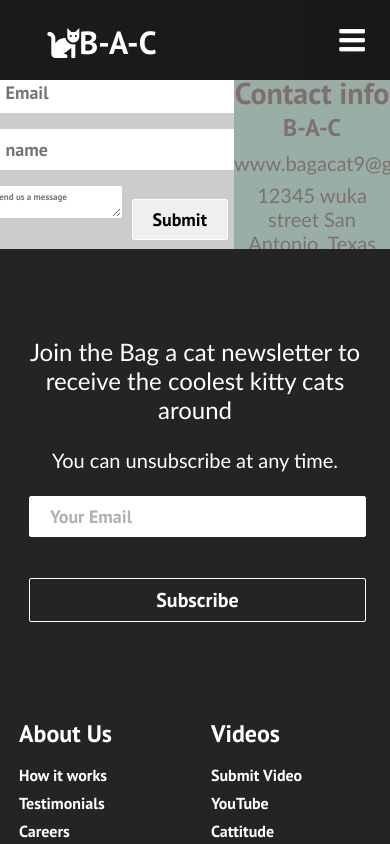
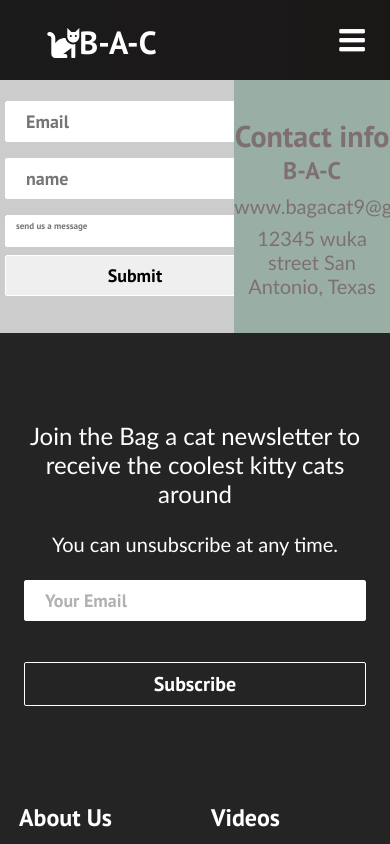
Before and after one commit to steverodrig/Bag-a-Cat, a React (Create React App) app in the folder client/: page /contact in a window 390 px wide. Shown: the top 844 px of the page. Built offline with nearby package versions, Linux system fonts and the light colour scheme.

Commit message:
i think i fixed my shiit

```diff
--- a/client/src/component/Nav/nav.css
+++ b/client/src/component/Nav/nav.css
@@ -63,6 +63,7 @@
   .prof-img {
     border-radius: 50%;
     height: 60%;
+    width: 20%;
   }
 
   .logoutBtn {
--- a/client/src/component/catboxing.css
+++ b/client/src/component/catboxing.css
@@ -1,3 +1,3 @@
-img {
+img.catboxing {
     width: 100%;
 }
--- a/client/src/component/catboxing.js
+++ b/client/src/component/catboxing.js
@@ -3,7 +3,7 @@ import '../component/catboxing.css'
 
 function Catboxing() {
     return (
-        <div>
+        <div className='catboxing'>
           <img src='/images/catboxing8p11.png'
           srcSet='/images/catboxing8p11.png,
                   /images/catboxing8p11-1000.png,
--- a/client/src/component/contact.css
+++ b/client/src/component/contact.css
@@ -3,7 +3,8 @@
     height: 35vh;
     width: 60%;
     display: flex;
-    flex-direction: column;
+    flex-wrap: wrap;
+    flex-direction: row;
     justify-content: center;
     align-items: center;
     box-shadow: inset 0 0 0 1000px rgba(0, 0, 0, 0.2);
@@ -16,7 +17,7 @@
     width: 40%;
     display: flex;
     flex-direction: row;
-    justify-content: left;
+    justify-content: center;
     float: left;
     align-items: center;
     flex-wrap: wrap;
@@ -33,18 +34,19 @@
     display: flex;
     flex-direction: column;
     justify-content: center;
-
-
-
     box-shadow: inset 0 0 0 1000px rgba(0, 0, 0, 0.2);
     object-fit: contain;
 
 
   }
+  .ourInfo-container{
+    align-items: center;
+  }
 
   .ourInfo-container > h1 {
     color: rgb(126, 112, 112);
     font-size: 50px;
+
 
   }
   .ourInfo-container > h3 {
@@ -83,8 +85,10 @@
     border: 1px solid #fff;
 
   }
-  form {
-      margin-left: 5px;
+  form.customer-info {
+      margin-left: 50px;
+      display: flex;
+      flex-direction: column;
   }
 
 
@@ -117,7 +121,7 @@
 
      .contact-container {
         /* background: url('/images/img-home.jpg') center center/cover no-repeat; */
-        height: 20vh;
+        height: 30vh;
         width: 60%;
         display: flex;
         flex-direction: column;
@@ -130,7 +134,7 @@
       }
     .contact-info {
         /* background: url('/images/img-home.jpg') center center/cover no-repeat; */
-        height: 20vh;
+        height: 30vh;
         width: 40%;
         display: flex;
         flex-direction: column;
@@ -164,9 +168,11 @@
         border: 1px solid #fff;
 
       }
-      form {
-          margin-left: 5px;
-      }
+      form.customer-info {
+        margin: 5px;
+        display: flex;
+        flex-direction: column;
+    }
 
 
 
--- a/client/src/component/investor.css
+++ b/client/src/component/investor.css
@@ -61,6 +61,68 @@
   }
 
 
+  @media screen and (max-width: 1080px) {
+   .investors-container{
+     flex-direction: row;
+     flex-wrap: nowrap;
+     height: 100vh;
+   }
+
+   .investor-wrapper {
+     flex-direction: row;
+     flex-wrap: nowrap;
+     margin-bottom: 80px;
+     height: 50vh;
+   }
+   .investor-wrapper-img {
+     flex-direction: row;
+     flex-wrap: nowrap;
+     margin-top: 60px;
+     height: 50vh;
+   }
+   .investor-wrapper > p {
+
+     object-fit: fill;
+      margin: 20px;
+      font-size: 15px;
+  }
+  .investors-container{
+    flex-direction: row;
+    flex-wrap: nowrap;
+    height: 60vh;
+  }
+  }
+  @media screen and (max-width: 920px) {
+   .investors-container{
+     flex-direction: row;
+     flex-wrap: nowrap;
+     height: 100vh;
+   }
+
+   .investor-wrapper {
+     flex-direction: row;
+     flex-wrap: nowrap;
+     margin-bottom: 80px;
+     height: 50vh;
+   }
+   .investor-wrapper-img {
+     flex-direction: row;
+     flex-wrap: nowrap;
+     margin-top: 60px;
+     height: 50vh;
+   }
+   .investor-wrapper > p {
+
+     object-fit: fill;
+      margin: 20px;
+      font-size: 15px;
+  }
+  .investors-container{
+    flex-direction: row;
+    flex-wrap: nowrap;
+    height: 60vh;
+  }
+  }
   @media screen and (max-width: 820px) {
    .investors-container{
      flex-direction: column;
@@ -85,6 +147,11 @@
      object-fit: fill;
       margin: 20px;
       font-size: 15px;
+  }
+  .investors-container{
+    flex-direction: column;
+    flex-wrap: nowrap;
+    height: 100vh;
   }
   }
 
--- a/client/src/component/thaBois.css
+++ b/client/src/component/thaBois.css
@@ -1,3 +1,3 @@
 img {
-    width: 100%
+    width: 100%;
 }
--- a/client/src/component/thaBois.js
+++ b/client/src/component/thaBois.js
@@ -1,8 +1,9 @@
 import React from 'react'
+import '../component/thaBois.css'
 
 function ThaBois() {
     return (
-        <div>
+        <div className="tha-Bois">
           <img src='/images/wp1920612.png'
           srcSet='/images/wp1920612.png,
                   /images/wp1920612-1000.png,
--- a/client/src/pages/contact.js
+++ b/client/src/pages/contact.js
@@ -12,7 +12,7 @@ function Contact() {
     return (
         <>
             <div className="contact-container">
-                <form onSubmit={handleSubmit(onSubmit)}>
+                <form className='customer-info' onSubmit={handleSubmit(onSubmit)}>
                     <input className='contact-input' type="text" placeholder="Email" name="email" ref={contact} />
                     <input className='contact-input' type="text" placeholder="name" name="name" ref={contact} />
                     <textarea className='message-input' type='text' placeholder='send us a message' ref={message}></textarea>
--- a/client/src/pages/investors.js
+++ b/client/src/pages/investors.js
@@ -10,7 +10,7 @@ function Investors() {
         <>
         <div className= 'investors-container'>
         <div className='investor-wrapper-img'>
-                <ThaBois />
+        <ThaBois />
         </div>
             <section className="investor-wrapper">
             <p>da bois were appointed the director of Cat Care Services
```
